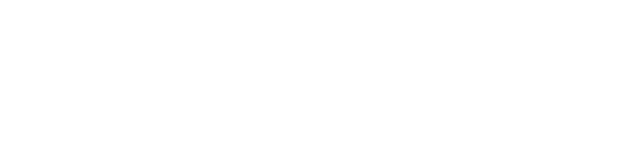
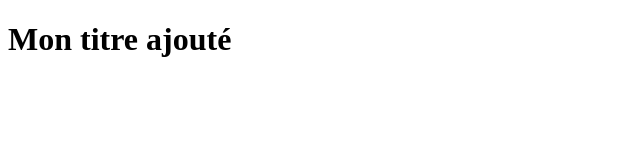
Before and after one commit to OliverTwist1234/TestVScode, a plain HTML site: page index.html in a window 1280 px wide. Shown: the whole page, without its empty margins (0-640 px from the left). Drawn offline with Linux system fonts and the light colour scheme.

Commit message:
ajout h1

```diff
--- a/index.html
+++ b/index.html
@@ -7,6 +7,6 @@
     <title>Test</title>
 </head>
 <body>
-
+    <h1>Mon titre ajouté</h1>
 </body>
 </html>
```
